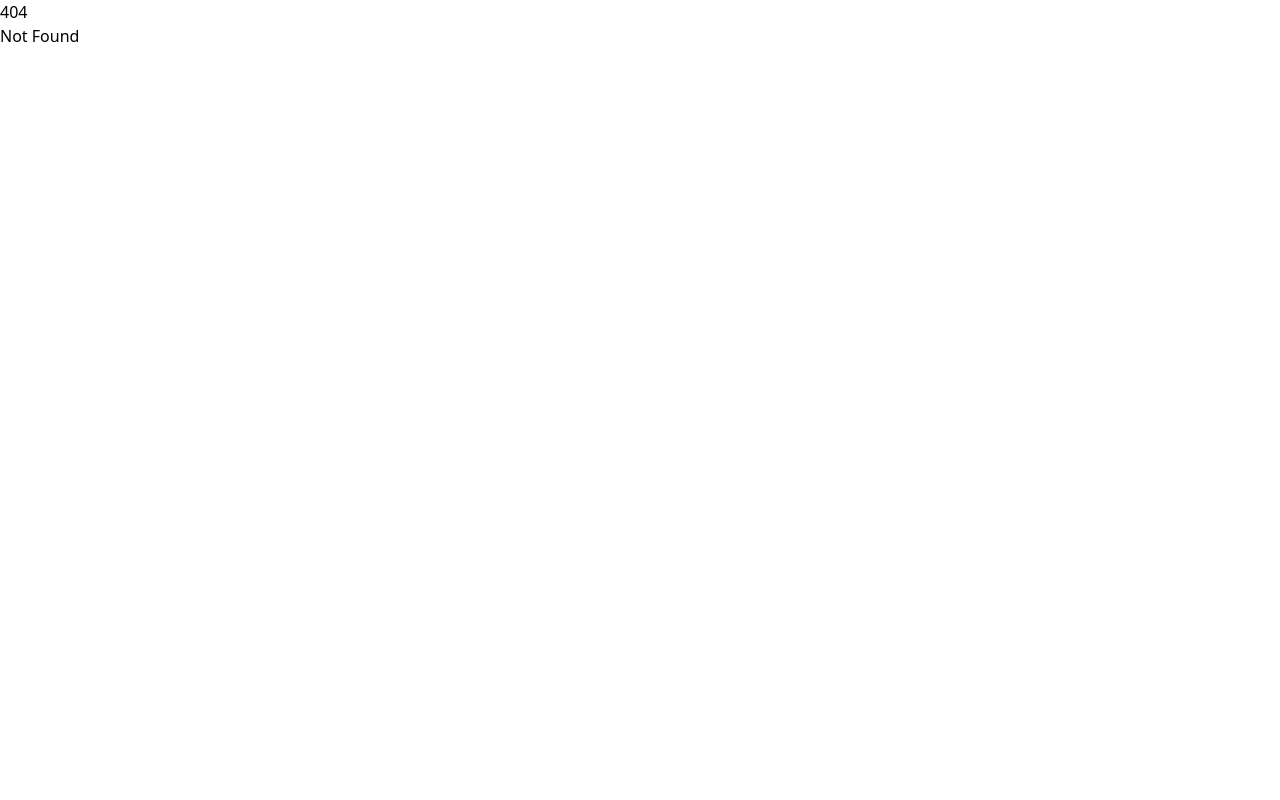
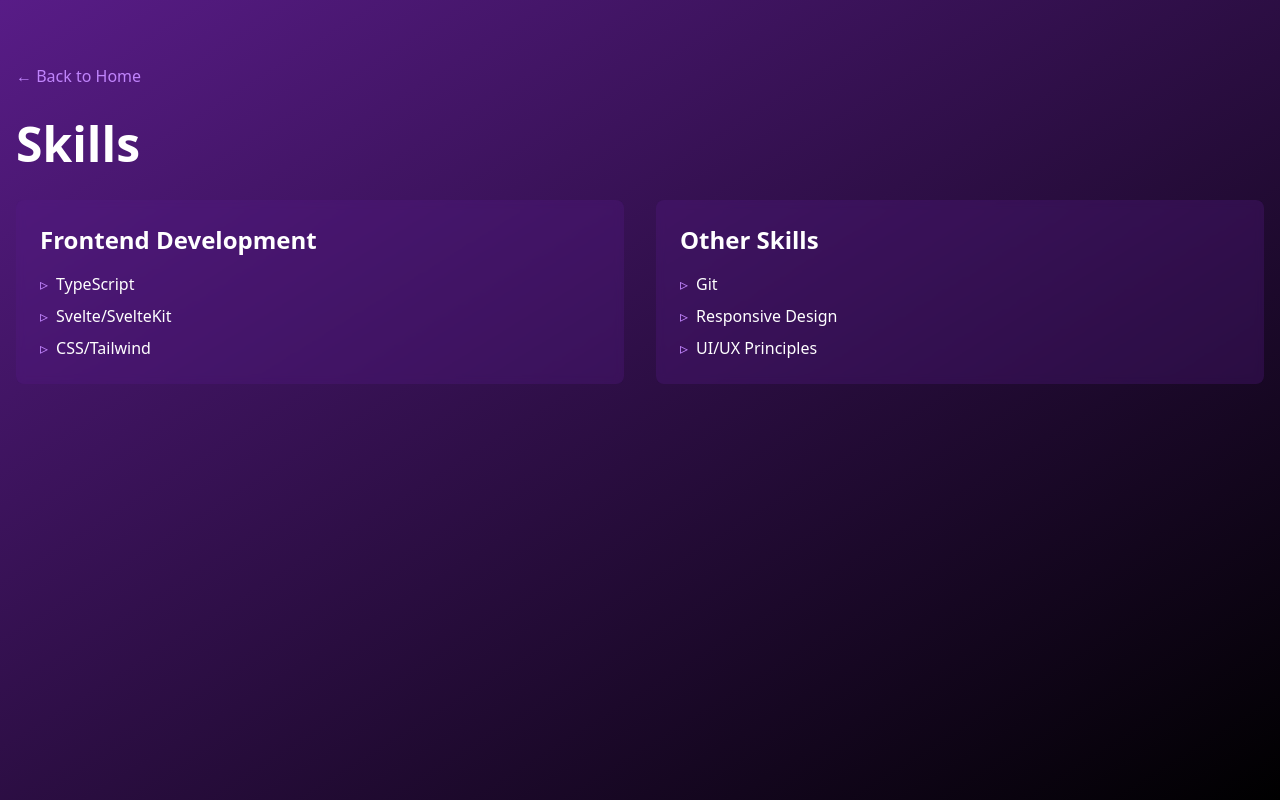
Before and after one commit to tytusplanck/portfolio, a SvelteKit app: page /skills in a window 1280 px wide. Before the commit this address had no page. Built offline with nearby package versions, Linux system fonts and the light colour scheme.

Commit message:
Initial updates

```diff
--- a/src/routes/+layout.svelte
+++ b/src/routes/+layout.svelte
@@ -1,6 +1,6 @@
 <script lang="ts">
-	import '../app.css';
-	let { children } = $props();
+  import '../app.css';
+  let { children } = $props();
 </script>
 
 {@render children()}
--- a/src/routes/+page.svelte
+++ b/src/routes/+page.svelte
@@ -1,2 +1,81 @@
-<h1>Welcome to SvelteKit</h1>
-<p>Visit <a href="https://svelte.dev/docs/kit">svelte.dev/docs/kit</a> to read the documentation</p>
+<div class="min-h-screen bg-gradient-to-br from-purple-900 to-black text-white">
+  <div class="container mx-auto px-4 py-16 md:py-32">
+    <div class="max-w-3xl mx-auto text-center">
+      <h1 class="text-4xl md:text-6xl font-bold mb-6 animate-fade-in">
+        Hi, I'm <span class="text-purple-400">Tytus Planck</span> 👋
+      </h1>
+      <p class="text-xl md:text-2xl mb-12 opacity-90">
+        Front-end developer specializing in modern web technologies and creating
+        delightful user experiences
+      </p>
+
+      <div class="flex justify-center gap-6 mb-12">
+        <a
+          href="https://github.com/tytusplanck"
+          target="_blank"
+          rel="noopener noreferrer"
+          class="text-white hover:text-purple-400 transition-colors"
+        >
+          <svg
+            class="w-8 h-8"
+            fill="currentColor"
+            viewBox="0 0 24 24"
+            aria-hidden="true"
+          >
+            <path
+              fill-rule="evenodd"
+              d="M12 2C6.477 2 2 6.484 2 12.017c0 4.425 2.865 8.18 6.839 9.504.5.092.682-.217.682-.483 0-.237-.008-.868-.013-1.703-2.782.605-3.369-1.343-3.369-1.343-.454-1.158-1.11-1.466-1.11-1.466-.908-.62.069-.608.069-.608 1.003.07 1.531 1.032 1.531 1.032.892 1.53 2.341 1.088 2.91.832.092-.647.35-1.088.636-1.338-2.22-.253-4.555-1.113-4.555-4.951 0-1.093.39-1.988 1.029-2.688-.103-.253-.446-1.272.098-2.65 0 0 .84-.27 2.75 1.026A9.564 9.564 0 0112 6.844c.85.004 1.705.115 2.504.337 1.909-1.296 2.747-1.027 2.747-1.027.546 1.379.202 2.398.1 2.651.64.7 1.028 1.595 1.028 2.688 0 3.848-2.339 4.695-4.566 4.943.359.309.678.92.678 1.855 0 1.338-.012 2.419-.012 2.747 0 .268.18.58.688.482A10.019 10.019 0 0022 12.017C22 6.484 17.522 2 12 2z"
+              clip-rule="evenodd"
+            />
+          </svg>
+        </a>
+        <a
+          href="https://bsky.app/profile/tytusplanck.com"
+          target="_blank"
+          rel="noopener noreferrer"
+          class="text-white hover:text-purple-400 transition-colors"
+        >
+          <svg
+            class="w-8 h-8"
+            fill="currentColor"
+            viewBox="0 0 24 24"
+            aria-hidden="true"
+          >
+            <path
+              d="M12 10.8c-1.087 -2.114 -4.046 -6.053 -6.798 -7.995C2.566 0.944 1.561 1.266 0.902 1.565 0.139 1.908 0 3.08 0 3.768c0 0.69 0.378 5.65 0.624 6.479 0.815 2.736 3.713 3.66 6.383 3.364 0.136 -0.02 0.275 -0.039 0.415 -0.056 -0.138 0.022 -0.276 0.04 -0.415 0.056 -3.912 0.58 -7.387 2.005 -2.83 7.078 5.013 5.19 6.87 -1.113 7.823 -4.308 0.953 3.195 2.05 9.271 7.733 4.308 4.267 -4.308 1.172 -6.498 -2.74 -7.078a8.741 8.741 0 0 1 -0.415 -0.056c0.14 0.017 0.279 0.036 0.415 0.056 2.67 0.297 5.568 -0.628 6.383 -3.364 0.246 -0.828 0.624 -5.79 0.624 -6.478 0 -0.69 -0.139 -1.861 -0.902 -2.206 -0.659 -0.298 -1.664 -0.62 -4.3 1.24C16.046 4.748 13.087 8.687 12 10.8Z"
+              transform="scale(0.75) translate(4,4)"
+            />
+          </svg>
+        </a>
+      </div>
+
+      <div class="grid grid-cols-1 md:grid-cols-2 gap-6 mb-12">
+        <a
+          href="/projects"
+          class="bg-purple-900/30 backdrop-blur-sm rounded-lg p-6 hover:transform hover:scale-105 transition-all"
+        >
+          <h2 class="text-2xl font-bold mb-4">Projects</h2>
+          <p class="opacity-80">
+            Explore my front-end projects and UI experiments
+          </p>
+        </a>
+        <a
+          href="/skills"
+          class="bg-purple-900/30 backdrop-blur-sm rounded-lg p-6 hover:transform hover:scale-105 transition-all"
+        >
+          <h2 class="text-2xl font-bold mb-4">Skills</h2>
+          <p class="opacity-80">
+            TypeScript, Svelte, CSS, and other modern web frameworks
+          </p>
+        </a>
+      </div>
+
+      <a
+        href="mailto:tytusplanck@gmail.com"
+        class="inline-block bg-purple-500 text-white font-bold py-3 px-8 rounded-full hover:bg-purple-400 transition-colors"
+      >
+        Get in Touch
+      </a>
+    </div>
+  </div>
+</div>
--- /dev/null
+++ b/src/routes/projects/+page.svelte
@@ -0,0 +1,27 @@
+<div class="min-h-screen bg-gradient-to-br from-purple-900 to-black text-white">
+  <div class="container mx-auto px-4 py-16">
+    <a href="/" class="text-purple-400 hover:text-purple-300 mb-8 inline-block"
+      >← Back to Home</a
+    >
+
+    <h1 class="text-4xl md:text-5xl font-bold mb-8">Projects</h1>
+
+    <div class="grid grid-cols-1 md:grid-cols-2 lg:grid-cols-3 gap-6">
+      <!-- Example project card -->
+      <div class="bg-purple-900/30 backdrop-blur-sm rounded-lg p-6">
+        <h2 class="text-2xl font-bold mb-4">Project Name</h2>
+        <p class="opacity-80 mb-4">
+          Description of your project goes here. Explain what it does and what
+          technologies you used.
+        </p>
+        <div class="flex gap-2">
+          <a href="#" class="text-purple-400 hover:text-purple-300">Demo</a>
+          <span class="text-purple-400">•</span>
+          <a href="#" class="text-purple-400 hover:text-purple-300">GitHub</a>
+        </div>
+      </div>
+
+      <!-- Add more project cards as needed -->
+    </div>
+  </div>
+</div>
--- /dev/null
+++ b/src/routes/skills/+page.svelte
@@ -0,0 +1,51 @@
+<div class="min-h-screen bg-gradient-to-br from-purple-900 to-black text-white">
+  <div class="container mx-auto px-4 py-16">
+    <a href="/" class="text-purple-400 hover:text-purple-300 mb-8 inline-block"
+      >← Back to Home</a
+    >
+
+    <h1 class="text-4xl md:text-5xl font-bold mb-8">Skills</h1>
+
+    <div class="grid grid-cols-1 md:grid-cols-2 gap-8">
+      <!-- Frontend Skills -->
+      <div class="bg-purple-900/30 backdrop-blur-sm rounded-lg p-6">
+        <h2 class="text-2xl font-bold mb-4">Frontend Development</h2>
+        <ul class="space-y-2">
+          <li class="flex items-center gap-2">
+            <span class="text-purple-400">▹</span>
+            TypeScript
+          </li>
+          <li class="flex items-center gap-2">
+            <span class="text-purple-400">▹</span>
+            Svelte/SvelteKit
+          </li>
+          <li class="flex items-center gap-2">
+            <span class="text-purple-400">▹</span>
+            CSS/Tailwind
+          </li>
+          <!-- Add more skills -->
+        </ul>
+      </div>
+
+      <!-- Other Skills -->
+      <div class="bg-purple-900/30 backdrop-blur-sm rounded-lg p-6">
+        <h2 class="text-2xl font-bold mb-4">Other Skills</h2>
+        <ul class="space-y-2">
+          <li class="flex items-center gap-2">
+            <span class="text-purple-400">▹</span>
+            Git
+          </li>
+          <li class="flex items-center gap-2">
+            <span class="text-purple-400">▹</span>
+            Responsive Design
+          </li>
+          <li class="flex items-center gap-2">
+            <span class="text-purple-400">▹</span>
+            UI/UX Principles
+          </li>
+          <!-- Add more skills -->
+        </ul>
+      </div>
+    </div>
+  </div>
+</div>
```
